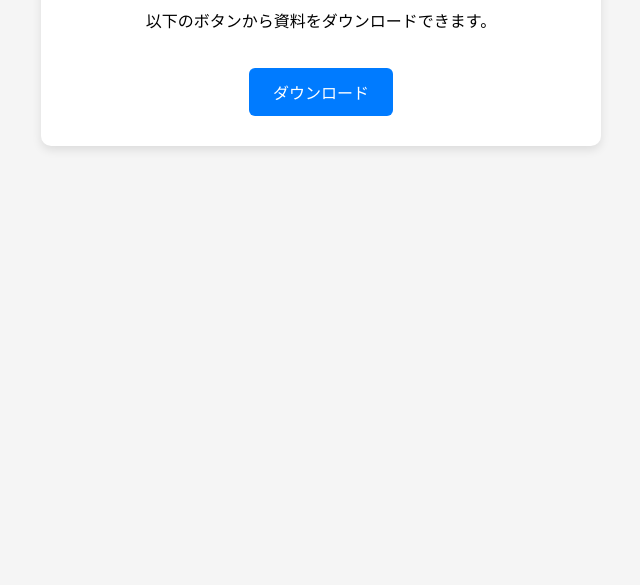
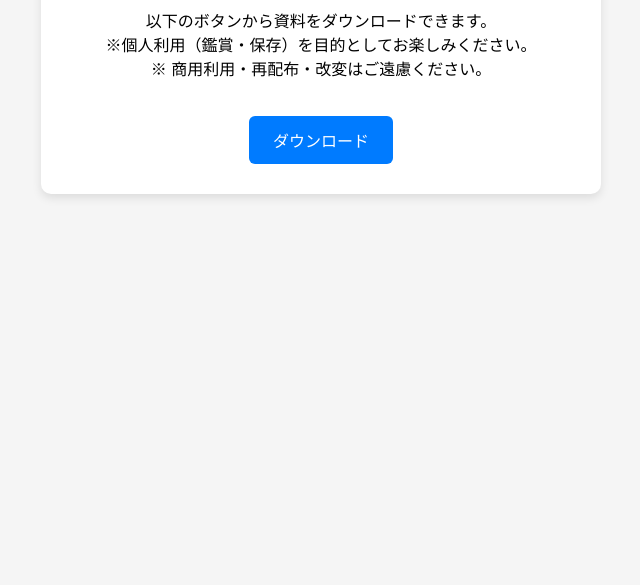
Before and after one commit to ebicastle/report, a plain HTML site: page index.html in a window 1280 px wide. Shown: the part 215-800 px from the top of the page, without its empty margins (319-959 px from the left). Drawn offline with Linux system fonts and the light colour scheme.

Commit message:
Update index.html

```diff
--- a/index.html
+++ b/index.html
@@ -42,7 +42,8 @@
 
   <div class="card">
     <h1>📄 江美城跡発掘調査報告書　PDFダウンロード</h1>
-    <p>以下のボタンから資料をダウンロードできます。</p>
+    <p>以下のボタンから資料をダウンロードできます。<br>
+       ※個人利用（鑑賞・保存）を目的としてお楽しみください。<br>※ 商用利用・再配布・改変はご遠慮ください。</p>
 
     <a href="report.pdf" download class="btn">
       ダウンロード
```
